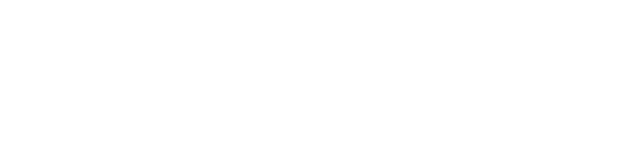
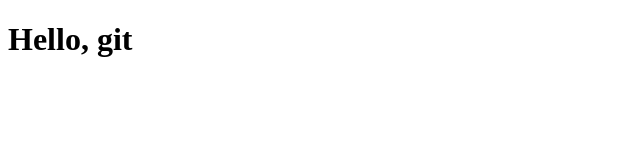
Before and after one commit to pranishajooshii/demo-git-class, a plain HTML site: page index.html in a window 1280 px wide. Shown: the whole page, without its empty margins (0-640 px from the left). Drawn offline with Linux system fonts and the light colour scheme.

Commit message:
added hello, git content to the index.html file

```diff
--- a/index.html
+++ b/index.html
@@ -5,5 +5,7 @@
     <meta name="viewport" content="width=device-width, initial-scale=1.0" />
     <title>Document</title>
   </head>
-  <body></body>
+  <body>
+    <h1>Hello, git</h1>
+  </body>
 </html>
```
